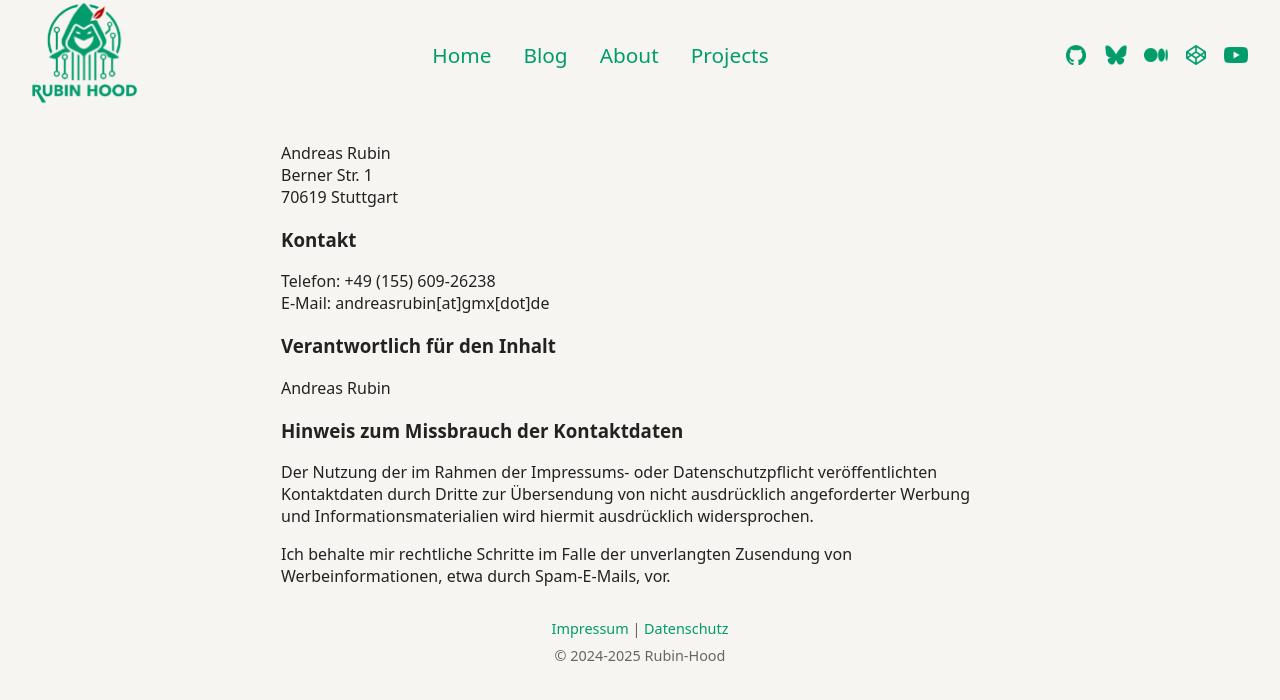
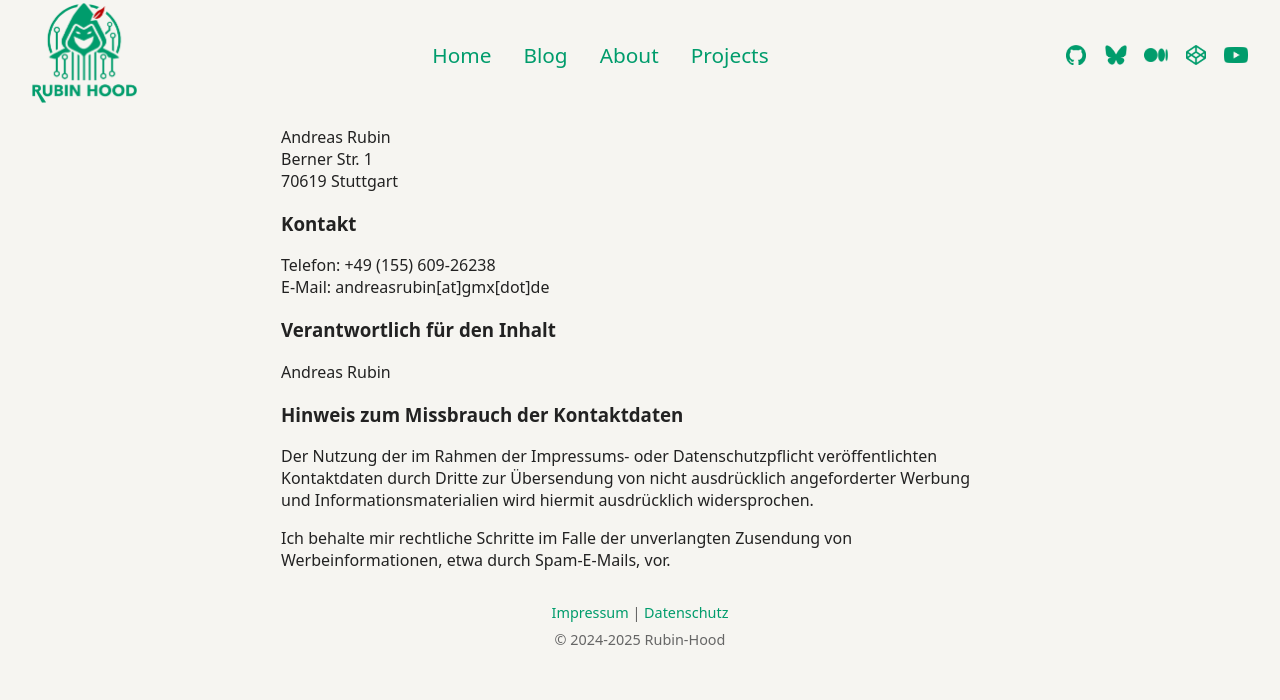
Before and after one commit to rubin-hood/rubinhood-blog, a Jekyll site: the page built from impressum.md, in a window 1280 px wide. Shown: the top 700 px of the page. Built offline with Jekyll 4.4.1, drawn with Linux system fonts in a browser that asks for light colours.

Commit message:
Update style.css

```diff
--- a/assets/css/style.css
+++ b/assets/css/style.css
@@ -113,12 +113,12 @@ a:active { color: #AA0600; }
    =========================================================== */
 main {
   max-width: 1400px;
-  margin: 2rem auto;
+  margin: 0.5rem auto;
   padding: 0 1rem;
 }
 .page-content.narrow {
   max-width: 750px;
-  margin: 2rem auto;
+  margin: 0.5rem auto;
   padding: 0 1rem;
 }
 /*.intro { margin-bottom: 2rem; }
```
